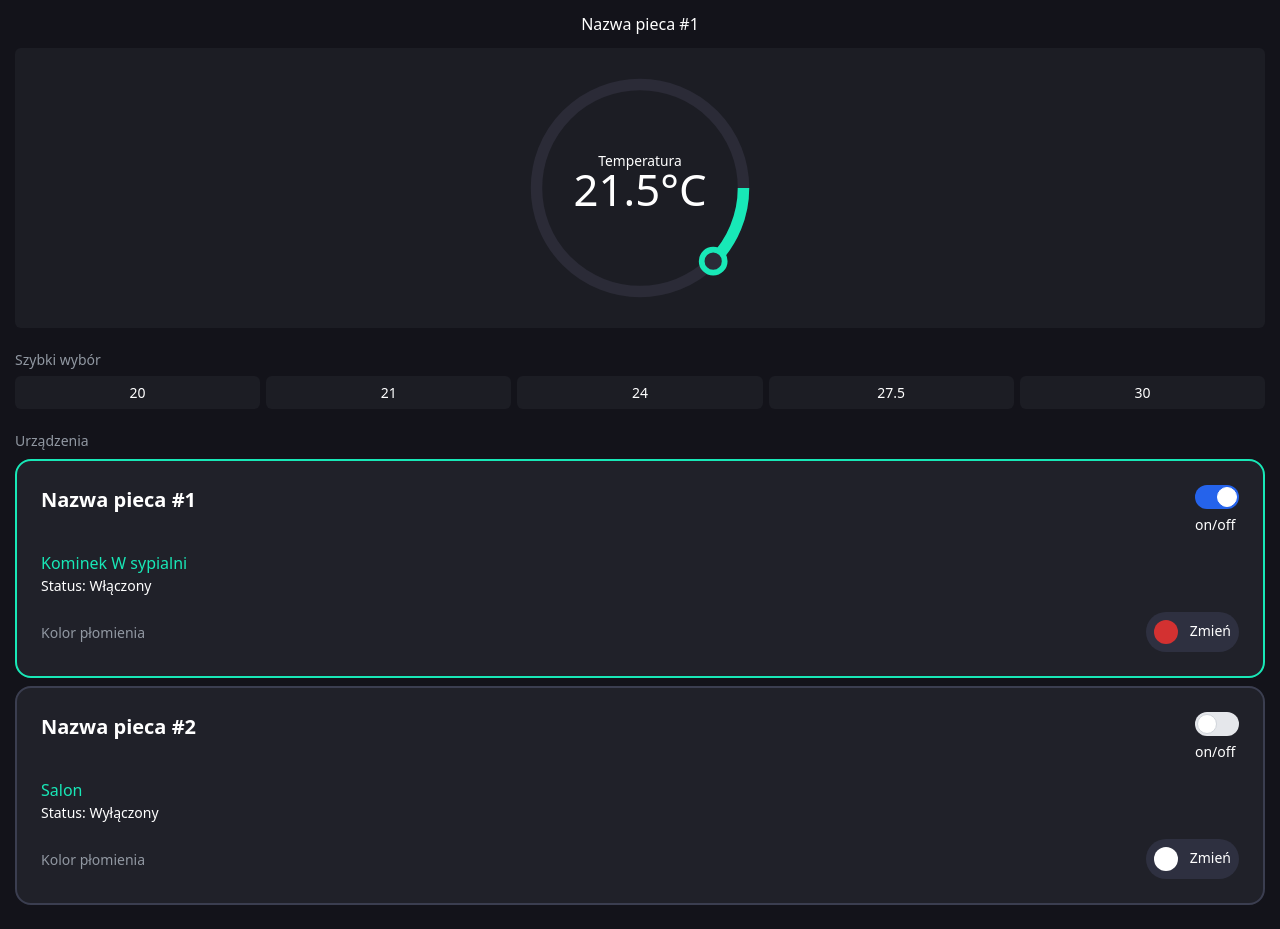
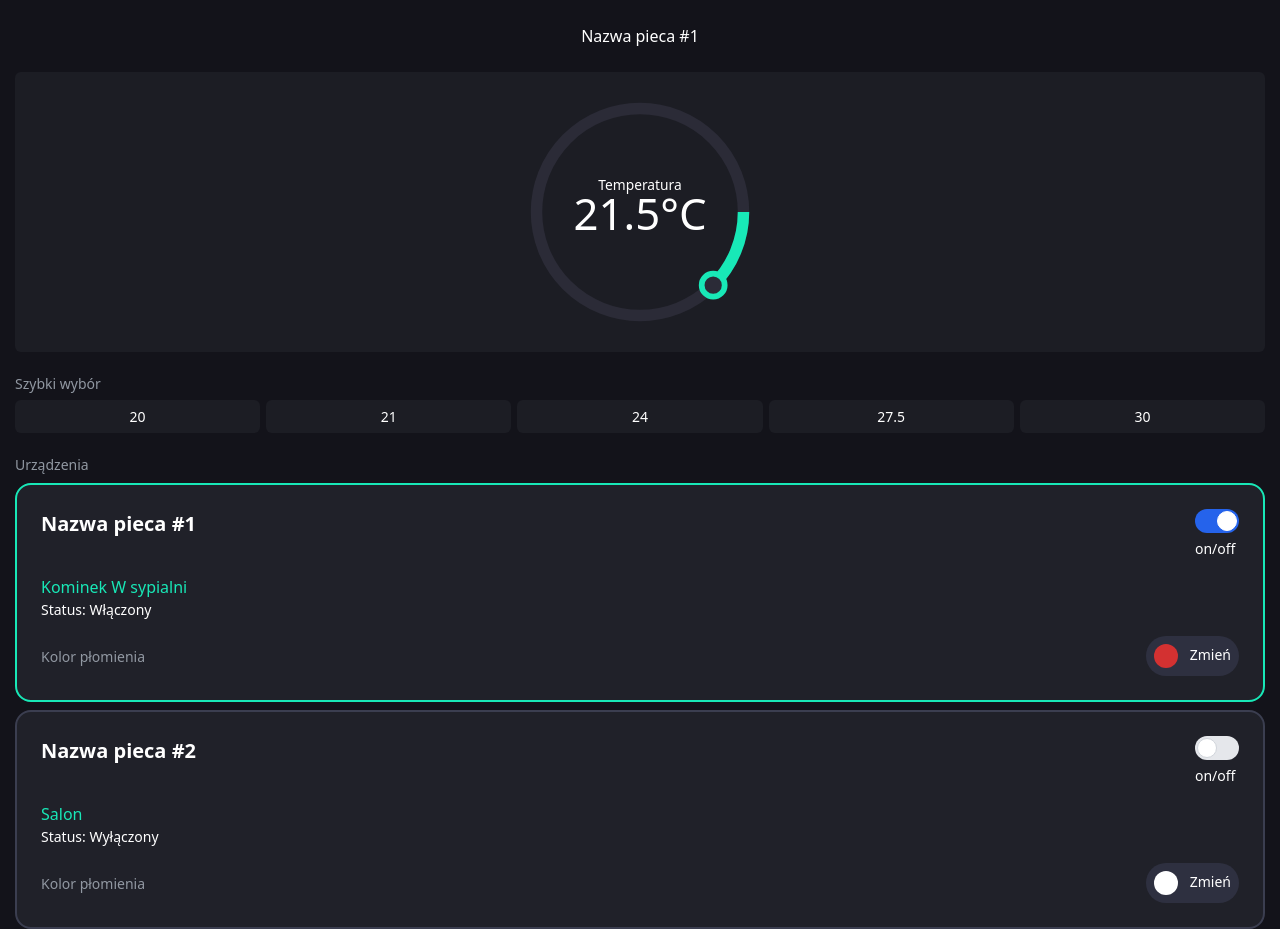
Before and after one commit to seewruuk/kominek-frontend, a Next.js app: page / in a window 1280 px wide. Before the commit the page ends 905 px from the top, so only its background shows below. Built offline with nearby package versions, Linux system fonts and the light colour scheme.

Commit message:
update #9

```diff
--- a/components/header/Header.js
+++ b/components/header/Header.js
@@ -11,7 +11,7 @@ export default function Header({navigation}) {
 
 
     return (
-        <div className={"p-3"}>
+        <div className={"py-[24px]"}>
             {
                 navigation ? (
                     <div className={""}>
```
